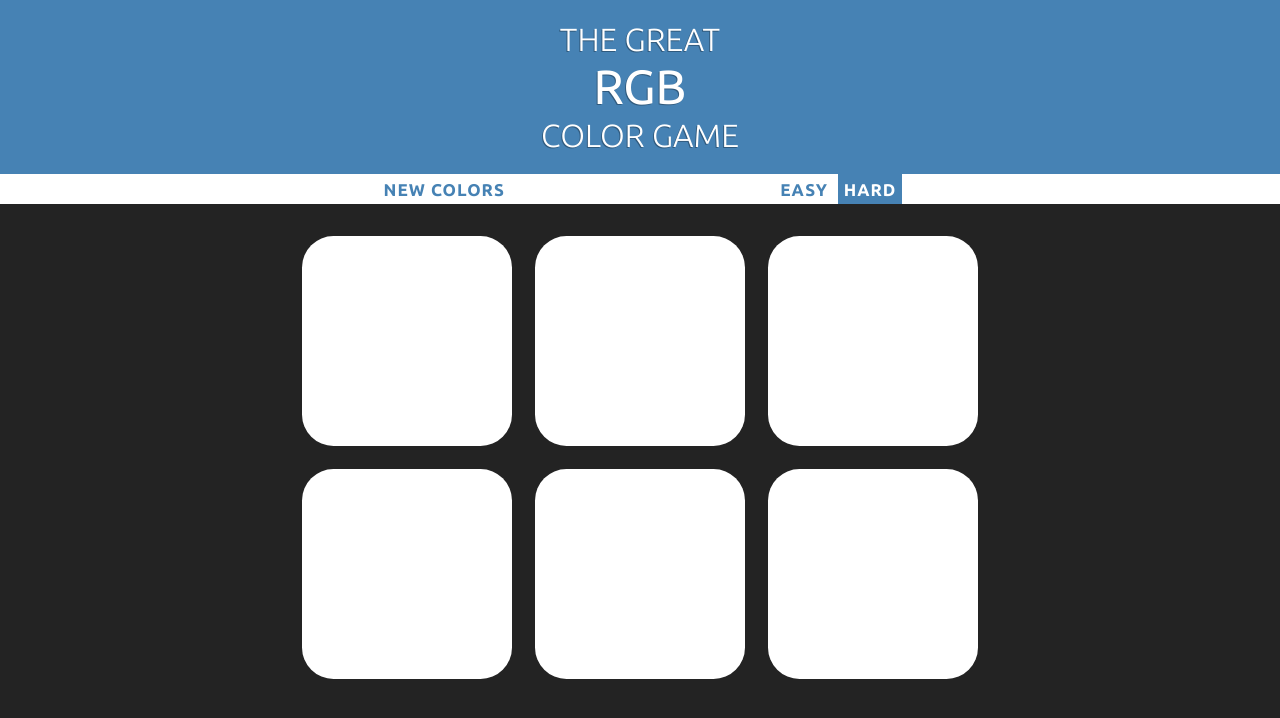
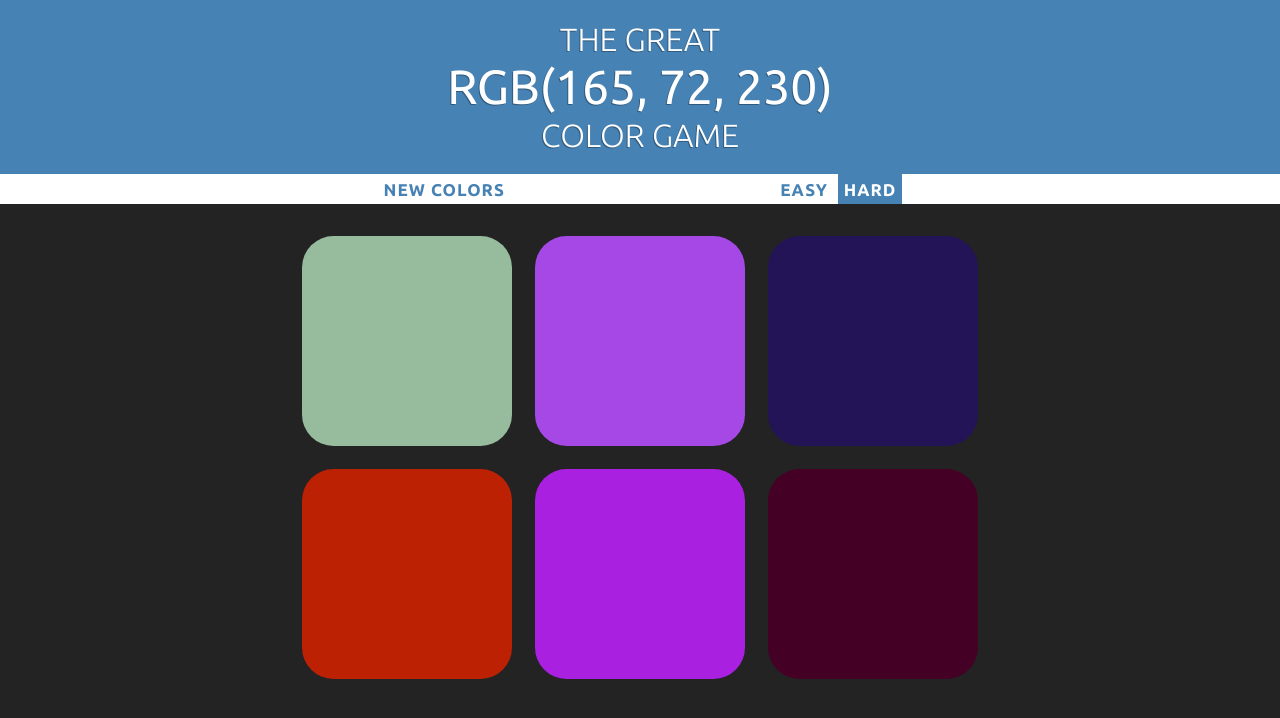
Before and after one commit to MatheusWebDev/color-guess-game, a plain HTML site: page app/index.html in a window 1280 px wide. Drawn offline with Linux system fonts and the light colour scheme; files that its build step writes are made by us from their sources.

Commit message:
Commit inicial. Inserindo primeiros arquivos.

```diff
--- a/app/index.html
+++ b/app/index.html
@@ -3,7 +3,7 @@
 <head>
 	<title>Color Game</title>
 	<meta charset="utf-8">
-	<link rel="stylesheet" type="text/css" href="colorGame.css">
+	<link rel="stylesheet" type="text/css" href="assets/styles/colorGame.css">
 	<link href="https://fonts.googleapis.com/css?family=Ubuntu:300,400,700" rel="stylesheet">
 </head>
 <body>
@@ -29,6 +29,6 @@
 		<div class="square"></div>
 	</div>
 
-<script type="text/javascript" src="colorGame.js"></script>
+<script type="text/javascript" src="assets/scripts/colorGame.js"></script>
 </body>
 </html>
```
Also changed, not shown: docs/index.html (+2 -2 lines).
